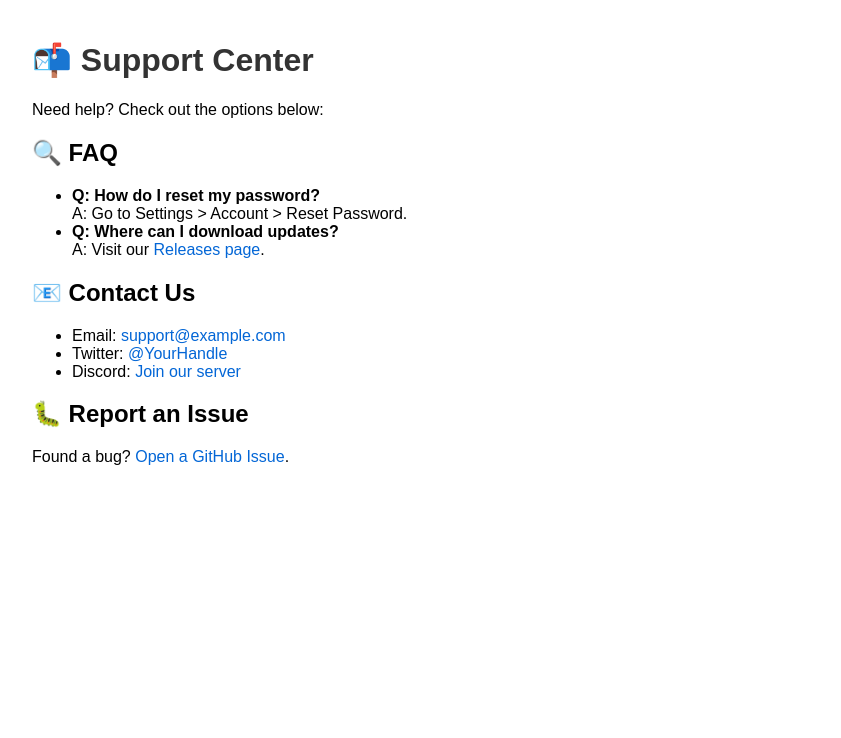
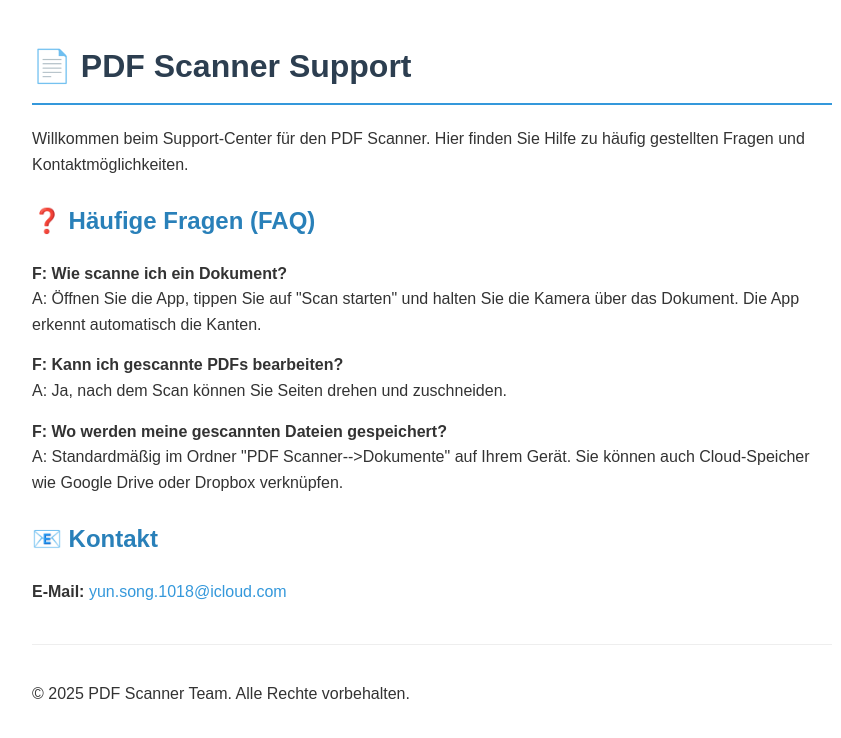
Before and after one commit to yunsongapp/support-pdfscanner, a plain HTML site: page index.html in a window 1280 px wide. Shown: the whole page, without its empty margins (208-1049 px from the left). Drawn offline with Linux system fonts and the light colour scheme.

Commit message:
Update index.html

```diff
--- a/index.html
+++ b/index.html
@@ -1,32 +1,79 @@
 <!DOCTYPE html>
-<html>
+<html lang="de">
 <head>
-    <title>Support - YourProduct</title>
+    <meta charset="UTF-8">
+    <meta name="viewport" content="width=device-width, initial-scale=1.0">
+    <title>PDF Scanner Support</title>
     <style>
-        body { font-family: Arial, sans-serif; max-width: 800px; margin: 0 auto; padding: 20px; }
-        h1 { color: #333; }
-        a { color: #0366d6; text-decoration: none; }
-        a:hover { text-decoration: underline; }
+        body {
+            font-family: Arial, sans-serif;
+            line-height: 1.6;
+            max-width: 800px;
+            margin: 0 auto;
+            padding: 20px;
+            color: #333;
+        }
+        h1 {
+            color: #2c3e50;
+            border-bottom: 2px solid #3498db;
+            padding-bottom: 10px;
+        }
+        h2 {
+            color: #2980b9;
+            margin-top: 25px;
+        }
+        a {
+            color: #3498db;
+            text-decoration: none;
+        }
+        a:hover {
+            text-decoration: underline;
+        }
+        .faq-item {
+            margin-bottom: 15px;
+        }
+        .contact-option {
+            margin: 10px 0;
+        }
+        .button {
+            display: inline-block;
+            background: #3498db;
+            color: white;
+            padding: 10px 15px;
+            border-radius: 5px;
+            margin-top: 10px;
+        }
+        .button:hover {
+            background: #2980b9;
+            text-decoration: none;
+        }
     </style>
 </head>
 <body>
-    <h1>📬 Support Center</h1>
-    <p>Need help? Check out the options below:</p>
+    <h1>📄 PDF Scanner Support</h1>
+    <p>Willkommen beim Support-Center für den PDF Scanner. Hier finden Sie Hilfe zu häufig gestellten Fragen und Kontaktmöglichkeiten.</p>
 
-    <h2>🔍 FAQ</h2>
-    <ul>
-        <li><strong>Q: How do I reset my password?</strong><br>A: Go to Settings > Account > Reset Password.</li>
-        <li><strong>Q: Where can I download updates?</strong><br>A: Visit our <a href="https://github.com/your-repo/releases">Releases page</a>.</li>
-    </ul>
+    <h2>❓ Häufige Fragen (FAQ)</h2>
+    <div class="faq-item">
+        <strong>F: Wie scanne ich ein Dokument?</strong><br>
+        A: Öffnen Sie die App, tippen Sie auf "Scan starten" und halten Sie die Kamera über das Dokument. Die App erkennt automatisch die Kanten.
+    </div>
+    <div class="faq-item">
+        <strong>F: Kann ich gescannte PDFs bearbeiten?</strong><br>
+        A: Ja, nach dem Scan können Sie Seiten drehen und zuschneiden.
+    </div>
+    <div class="faq-item">
+        <strong>F: Wo werden meine gescannten Dateien gespeichert?</strong><br>
+        A: Standardmäßig im Ordner "PDF Scanner-->Dokumente" auf Ihrem Gerät. Sie können auch Cloud-Speicher wie Google Drive oder Dropbox verknüpfen.
+    </div>
 
-    <h2>📧 Contact Us</h2>
-    <ul>
-        <li>Email: <a href="mailto:support@example.com">support@example.com</a></li>
-        <li>Twitter: <a href="https://twitter.com/yourhandle">@YourHandle</a></li>
-        <li>Discord: <a href="https://discord.gg/invite-code">Join our server</a></li>
-    </ul>
+    <h2>📧 Kontakt</h2>
+    <div class="contact-option">
+        <strong>E-Mail:</strong> <a href="mailto:yun.song.1018@icloud.com">yun.song.1018@icloud.com</a>
+    </div>
 
-    <h2>🐛 Report an Issue</h2>
-    <p>Found a bug? <a href="https://github.com/your-repo/issues">Open a GitHub Issue</a>.</p>
+    <footer style="margin-top: 40px; border-top: 1px solid #eee; padding-top: 20px;">
+        <p>© 2025 PDF Scanner Team. Alle Rechte vorbehalten.</p>
+    </footer>
 </body>
 </html>
```
